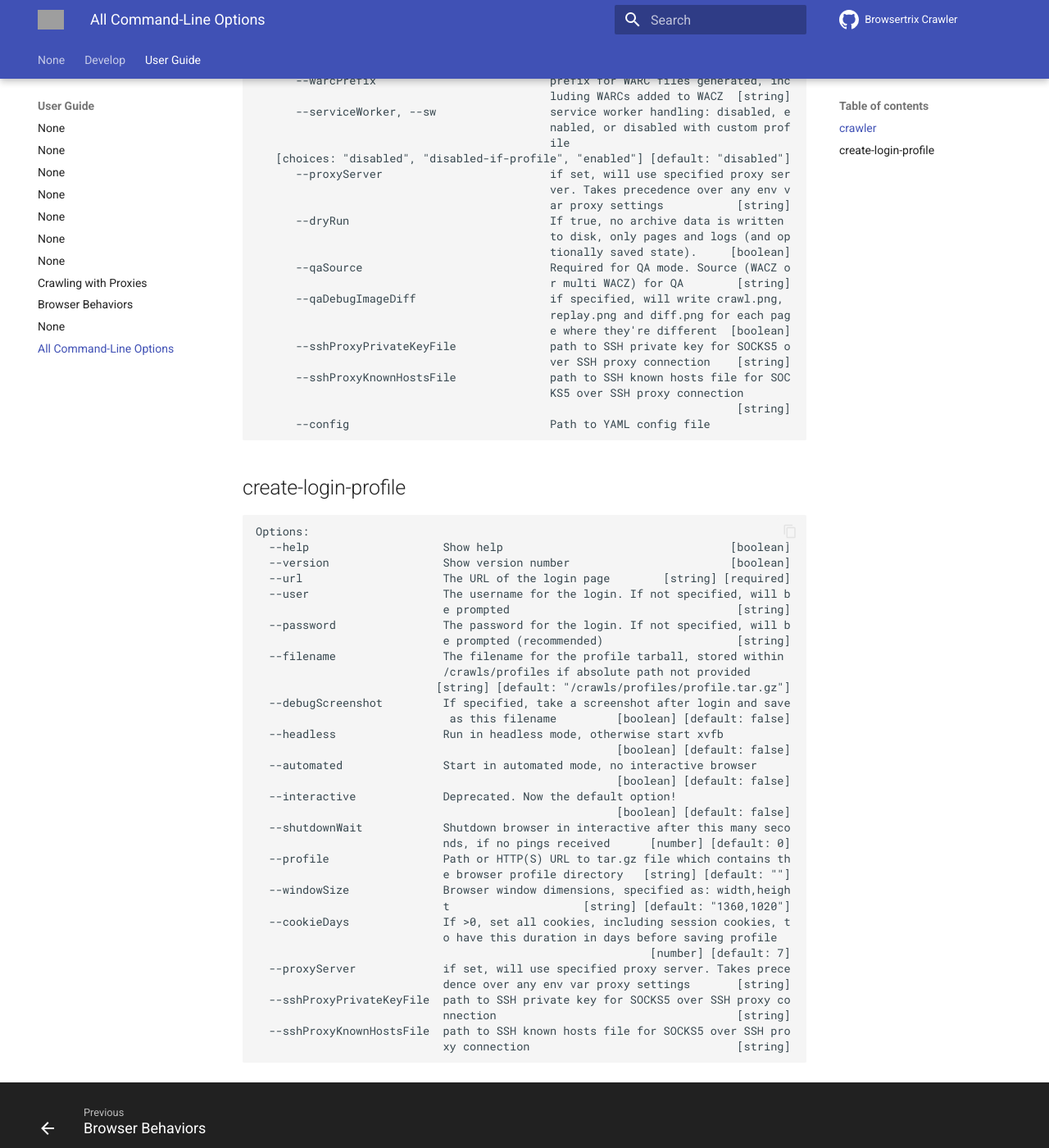
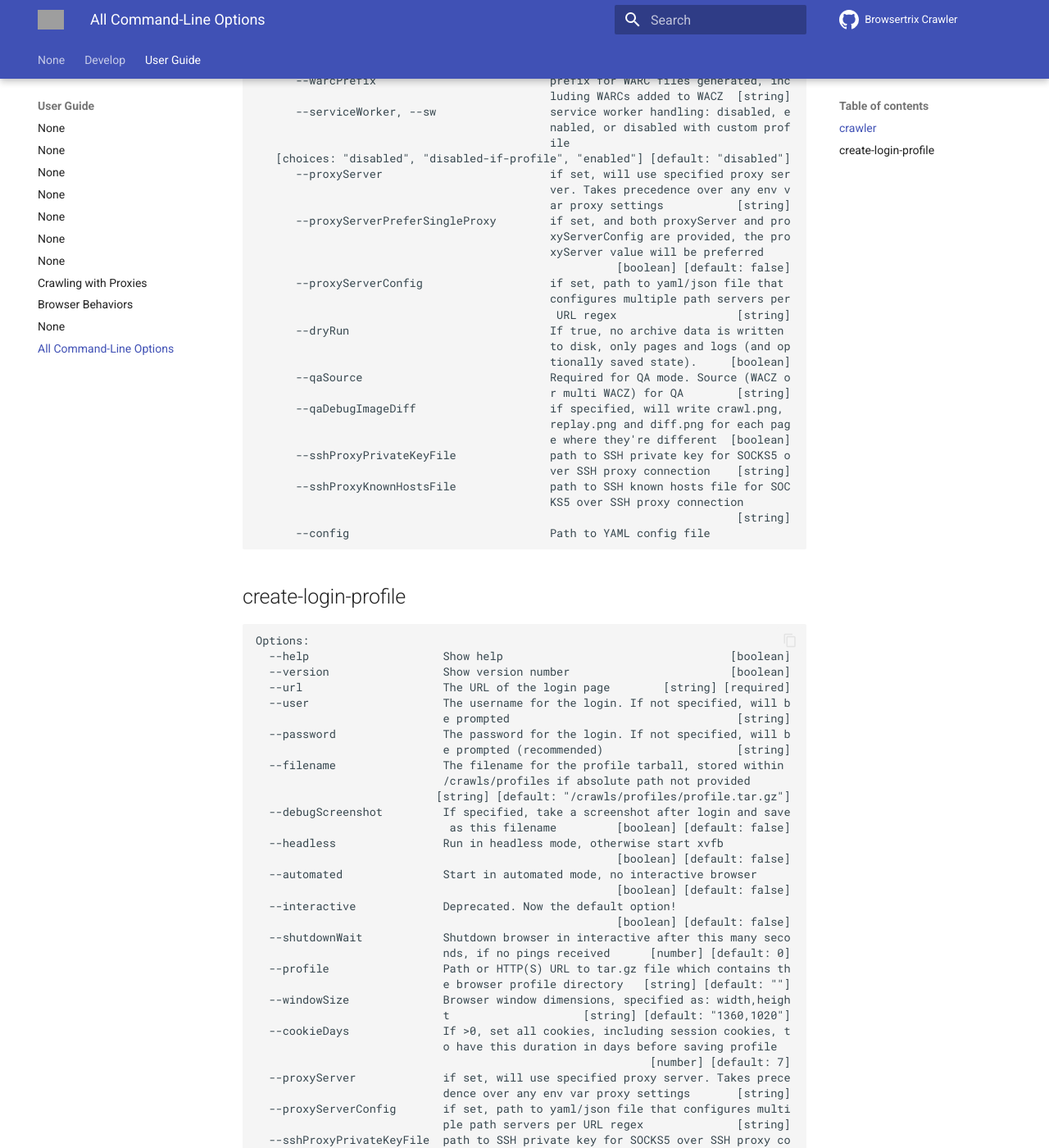
Before and after one commit to webrecorder/browsertrix-crawler, an MkDocs documentation site: the page built from docs/docs/user-guide/cli-options.md, in a window 1280 px wide and 1400 px high, scrolled down 5620 px. Shown: the whole window at 82% size. Built offline with MkDocs 1.6.1 and Material for MkDocs 9.7.7, drawn with Linux system fonts in a browser that asks for light colours; comment, search, counter and statistics services are not loaded; grey boxes are pictures that could not be loaded.

Commit message:
docs: actually update docs

```diff
--- a/docs/docs/user-guide/cli-options.md
+++ b/docs/docs/user-guide/cli-options.md
@@ -294,6 +294,13 @@ Options:
       --proxyServer                         if set, will use specified proxy ser
                                             ver. Takes precedence over any env v
                                             ar proxy settings           [string]
+      --proxyServerPreferSingleProxy        if set, and both proxyServer and pro
+                                            xyServerConfig are provided, the pro
+                                            xyServer value will be preferred
+                                                      [boolean] [default: false]
+      --proxyServerConfig                   if set, path to yaml/json file that
+                                            configures multiple path servers per
+                                             URL regex                  [string]
       --dryRun                              If true, no archive data is written
                                             to disk, only pages and logs (and op
                                             tionally saved state).     [boolean]
@@ -343,6 +350,8 @@ Options:
                                                            [number] [default: 7]
   --proxyServer             if set, will use specified proxy server. Takes prece
                             dence over any env var proxy settings       [string]
+  --proxyServerConfig       if set, path to yaml/json file that configures multi
+                            ple path servers per URL regex              [string]
   --sshProxyPrivateKeyFile  path to SSH private key for SOCKS5 over SSH proxy co
                             nnection                                    [string]
   --sshProxyKnownHostsFile  path to SSH known hosts file for SOCKS5 over SSH pro
```
